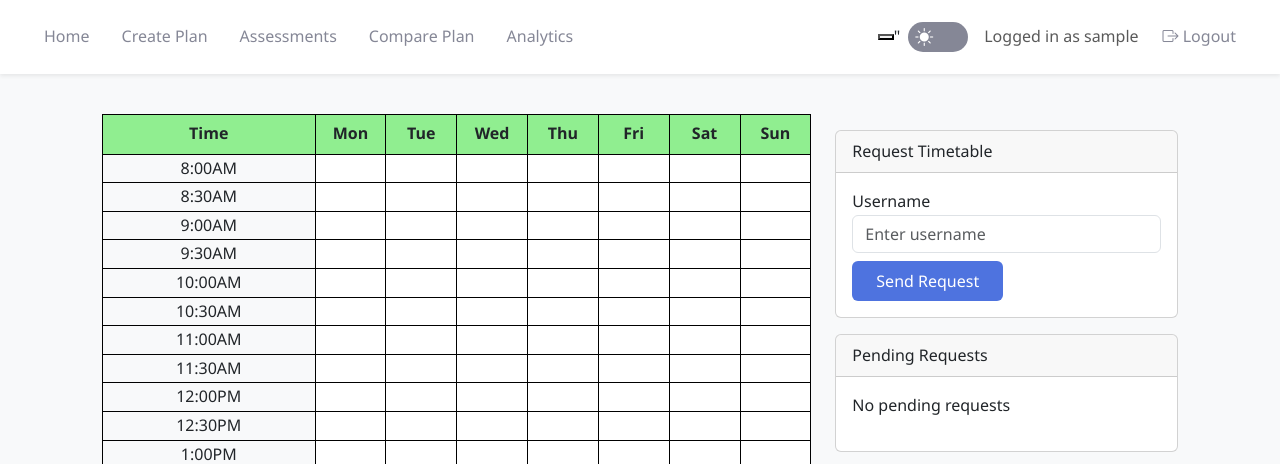
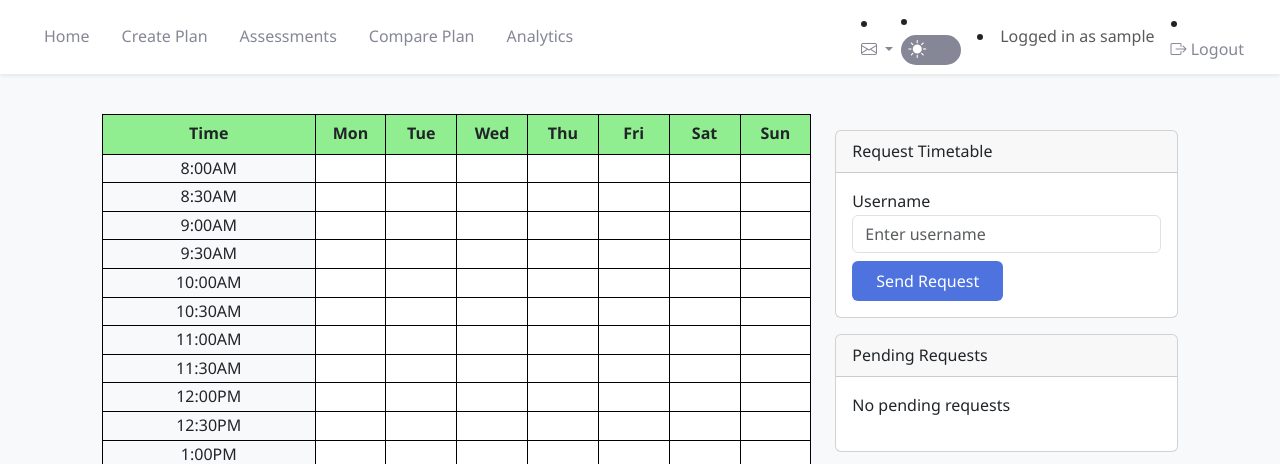
Before and after one commit to tri-tim-m-nguyen/study-plan-application, a Flask app: page /compare in a window 1280 px wide. Shown: the top 464 px of the page. Run offline with Flask 3, Linux system fonts and the light colour scheme; the visitor is signed in with stand-in values (Sample User, id 1); data that the repository does not hold is empty.

Commit message:
Another attempt at an inbox. To be tested extensively. So far, allows for accepting and rejecting requests, but may not update inbox on accept/reject

```diff
--- a/app/static/global.css
+++ b/app/static/global.css
@@ -64,7 +64,6 @@ body.dark-mode .nav-link {
 }
 
 #pending-requests-badge {
-    display: none; /* Hidden by default */
     font-size: 0.75rem;
 }
 
--- a/app/static/js/compare.js
+++ b/app/static/js/compare.js
@@ -135,32 +135,6 @@ function delinkTimetable(username, sharingType) {
             }
         } else {
             showNotification(data.error || 'Failed to stop sharing timetable', 'danger');
-        }
-    })
-    .catch(error => {
-        console.error('Error:', error);
-        showNotification('An error occurred', 'danger');
-    });
-}
-
-function respondToRequest(requestId, action) {
-    safeFetch('/respond_to_request', {
-        method: 'POST',
-        headers: {
-            'Content-Type': 'application/json',
-        },
-        body: JSON.stringify({
-            request_id: requestId,
-            action: action
-        }),
-    })
-    .then(response => response.json())
-    .then(data => {
-        if (data.status === 'success') {
-            showNotification(`Request ${action === 'accept' ? 'accepted' : 'rejected'} successfully`, 'success');
-            checkForNewRequests();  // Refresh the lists
-        } else {
-            showNotification(data.error || `Failed to ${action} request`, 'danger');
         }
     })
     .catch(error => {
--- a/app/templates/base.html
+++ b/app/templates/base.html
@@ -38,15 +38,9 @@
                             </ul>
 
                             {% if session.username %}
-                            <ul class="navbar-nav ms-auto mb-2 mb-lg-0 d-flex align-items-center">
-                                <button class="inbox-toggle" type="button" data-bs-toggle="collapse" data-bs-target="#inboxDropdown">
-                                    <span class="inbox-icon"></span>
-                                </button>
-                                <div class="collapse inbox-collapse">
-                                    <ul class="inbox-lst ms-auto">
-                                        <li class="inbox-item dropdown">
+                            <li class="nav-item dropdown">
                                 <a class="nav-link dropdown-toggle position-relative" href="#" id="inboxDropdown" role="button" data-bs-toggle="dropdown" aria-expanded="false">
-                                            <i class="bi bi-envelope"></i> <!-- Inbox icon -->
+                                    <i class="bi bi-envelope"></i>
                                     <span id="pending-requests-badge" class="position-absolute top-0 start-100 translate-middle badge rounded-pill bg-danger">
                                         0
                                     </span>
@@ -55,8 +49,6 @@
                                     <li><p class="dropdown-item text-muted">No pending requests</p></li>
                                 </ul>
                             </li>
-                                    </ul>
-                                </div>"
                                 <li class="nav-item mx-2">
                                     <div class="theme-switch-wrapper">
                                         <input type="checkbox" id="theme-toggle" />
```
Also changed, not shown: app/static/js/navbar.js (+41 -2 lines), app/routes.py (line endings or trailing spaces). Lines whose indentation alone changed are shown as unchanged.
